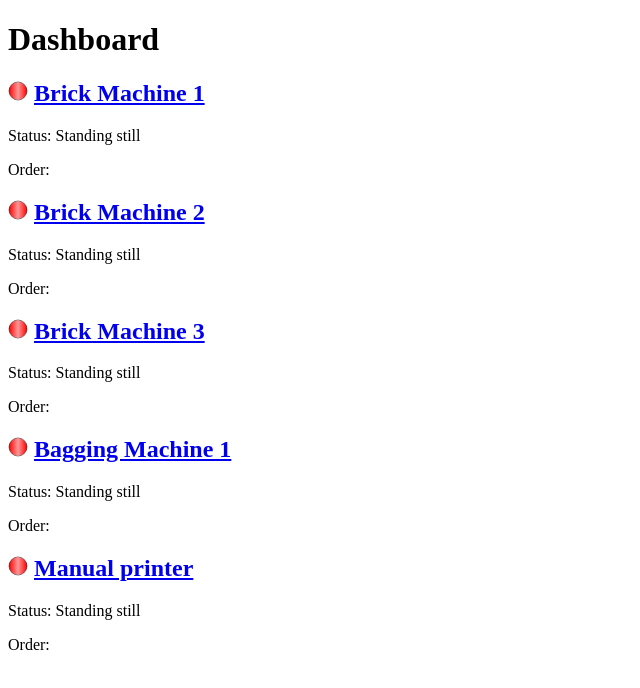
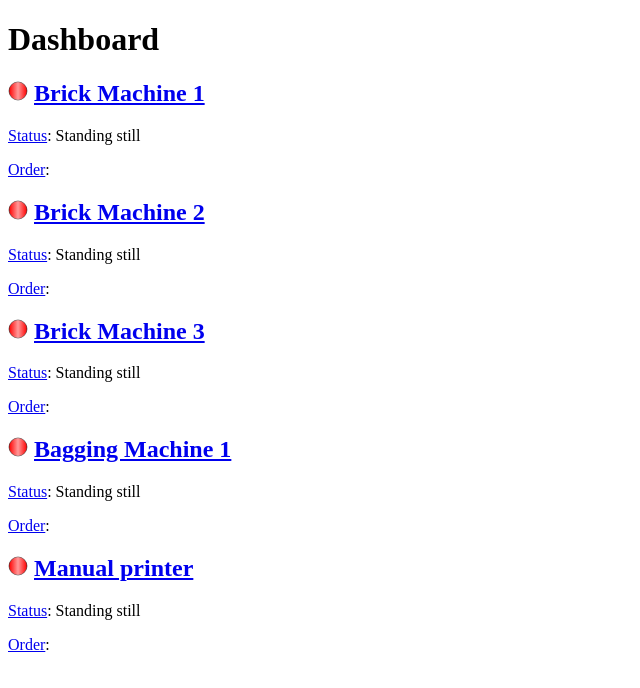
Before and after one commit to cybear/red-yellow-green, a Next.js app: page /dashboard in a window 1280 px wide. Shown: the top 688 px of the page, without its empty margins (0-640 px from the left). Built offline with nearby package versions, Linux system fonts and the light colour scheme.

Commit message:
Add polling for Dashboard

```diff
--- a/src/pages/dashboard/index.tsx
+++ b/src/pages/dashboard/index.tsx
@@ -5,15 +5,19 @@ It shows the current status and order of all equipments.
 import Light from "@/components/Light";
 import { Equipment } from "@/utils/equipmentData";
 import Link from "next/link";
-import { useEffect, useState } from "react";
+import { useEffect, useRef, useState } from "react";
 
 const Dashboard: React.FC = () => {
   const [data, setData] = useState<Array<Equipment>>([]);
+  const timerIdRef = useRef<ReturnType<typeof setInterval> | null>(null);
   useEffect(() => {
-    fetch('http://localhost:3000/api/equipments')
-      .then(res => res.json())
-      .then(data =>
-      setData(data));
+    const fetcher = () => fetch('http://localhost:3000/api/equipments')
+    .then(res => res.json())
+    .then(data => setData(data));
+    timerIdRef.current = setInterval(fetcher, 1000);
+    return () => {
+      timerIdRef.current && clearInterval(timerIdRef.current);
+    }
   }, []);
 
   return (
@@ -22,8 +26,8 @@ const Dashboard: React.FC = () => {
       {data.map(({ id, currentColor, currentStatus, currentOrder }) => (
       <div key={id}>
         <h2><Light color={currentColor} isActive width={20} height={20} /> <Link href={`/status/${id}`}>{id}</Link></h2>
-        <p>Status: {currentStatus}</p>
-        <p>Order: <span style={{color: currentColor}}>{currentOrder?.orderId}</span></p>
+        <p><Link href={`/status/${id}`}>Status</Link>: {currentStatus}</p>
+        <p><Link href={`/orders/${id}`}>Order</Link>: <span style={{color: currentColor}}>{currentOrder?.orderId}</span></p>
       </div>
       ))}
     </div>
```
